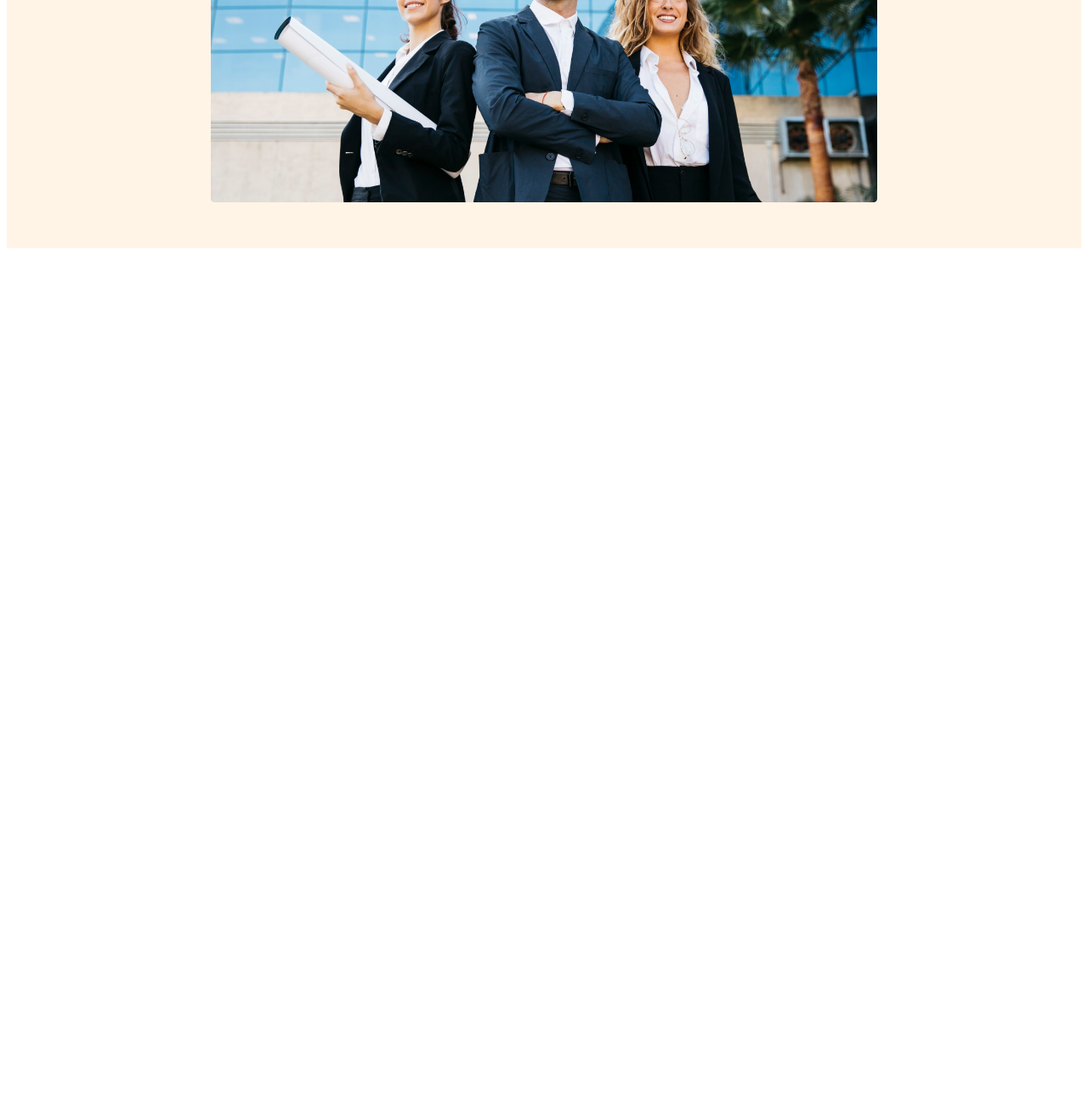
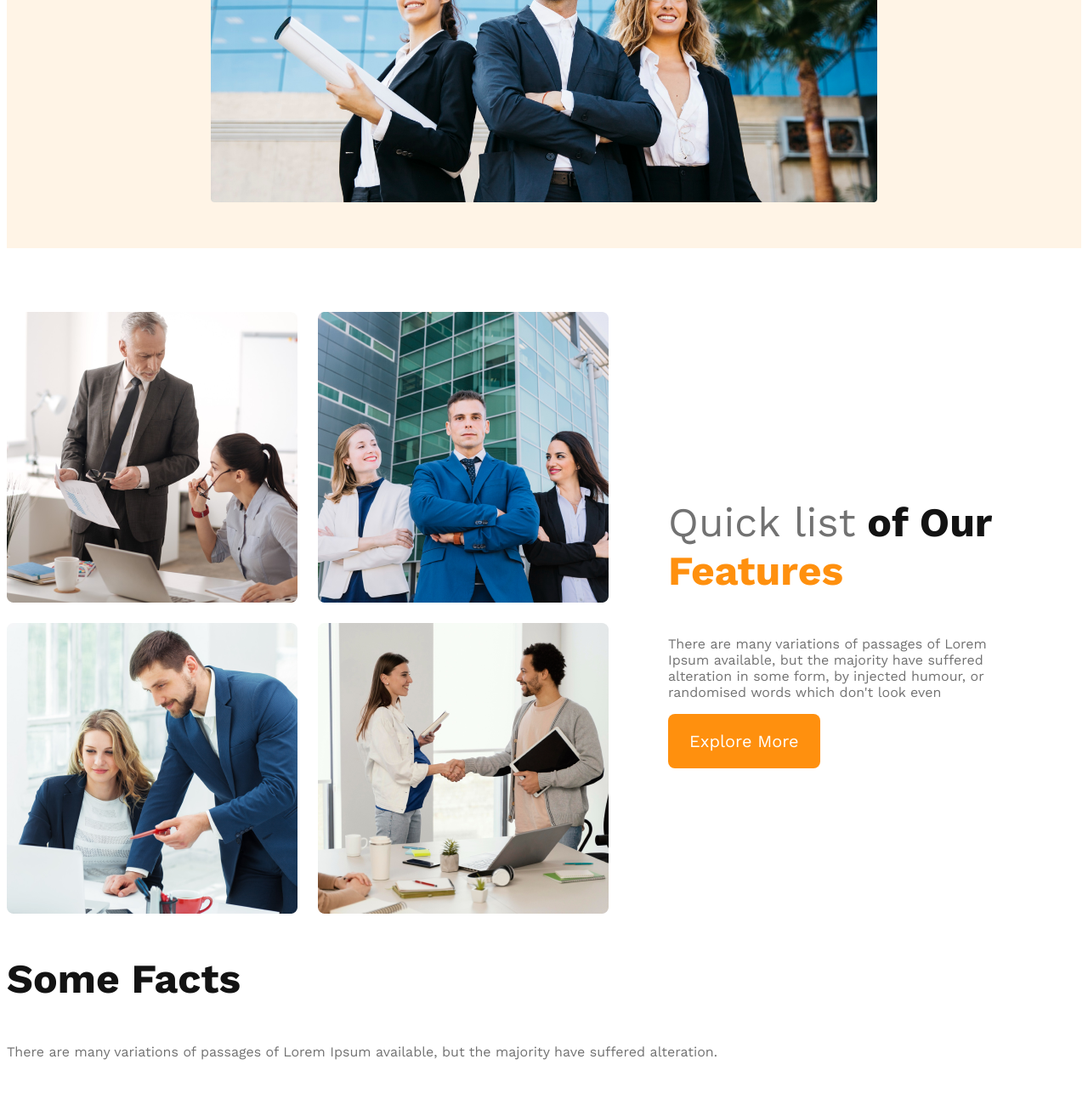
Before and after one commit to Nandidipto/G3-Architects, a plain HTML site: page index.html in a window 1280 px wide. Shown: the part 730-2016 px from the top of the page at 85% size. Before the commit the page ends 1030 px from the top, so only its background shows below. Drawn offline with nearby package versions, Linux system fonts and the light colour scheme.

Commit message:
new section added

```diff
--- a/index.html
+++ b/index.html
@@ -15,7 +15,7 @@
 <body>
     <header>
         <nav>
-            <h3>G3 Architects</h3>
+            <h3 class="section-title">G3 Architects</h3>
             <ul>
                 <li><a href="">Home</a></li>
                 <li><a href="">About</a></li>
@@ -26,7 +26,7 @@
         <div class="banner">
             <div class="banner-content">
                 <h1 class="banner-title">Brand New Group of Architects </h1>
-                <p class="banner-des">There are many variations of passages of Lorem Ipsum available, but the majority
+                <p class="text-lightgray">There are many variations of passages of Lorem Ipsum available, but the majority
                     have suffered alteration in some form, by injected humour, or randomised words which don't look even
                 </p>
                 <button class="btn-primary">Explore More</button>
@@ -35,7 +35,26 @@
         </div>
     </header>
     <main>
+        <section class="teams-container">
+            <div class="teams-image">
+                <img src="images/team1.png" alt=""></img>
+                <img src="images/team2.png" alt=""></img>
+                <img src="images/team3.png" alt=""></img>
+                <img src="images/team4.png" alt=""></img>
+            </div>
+            <div class="teams-content">
+                <h3 class="teams-title"><span class="part1">Quick list</span> <span class="part2">of Our</span> <span class="part3">Features</span></h3>
+                <p class="text-lightgray">There are many variations of passages of Lorem Ipsum available, but the majority have suffered alteration in some form, by injected humour, or randomised words which don't look even</p>
+                <button class="btn-primary">Explore More</button>
+            </div>
+        </section>
+        <section class="features">
 
+        </section>
+        <section class="some-facts">
+            <h3 class="section-title">Some Facts</h3>
+            <p class="text-lightgray">There are many variations of passages of Lorem Ipsum available, but the majority have suffered alteration.</p>
+        </section>
     </main>
     <footer>
 
--- a/styles/architect.css
+++ b/styles/architect.css
@@ -1,6 +1,11 @@
 /* shared styles */
 *{
     font-family: 'Work Sans', sans-serif;
+}
+.text-lightgray{
+    font-weight: 400;
+    color: #727272;
+    font-size: 1rem;
 }
 .btn-primary{
     color: #FFF;
@@ -12,6 +17,11 @@
     border: none;
     cursor: pointer;
 }
+.section-title{
+    font-weight: 700;
+    color: #131313;
+    font-size: 3rem;
+}
 /* header styles */
 header{
     background: rgba(255, 144, 14, 0.10);
@@ -21,12 +31,6 @@ nav{
     display: flex;
     justify-content: space-between;
     align-items: center;
-}
-nav h3{
-    font-weight: 2.8rem;
-    font-weight: 700;
-    color: #131313;
-    font-size: 3rem;
 }
 nav ul{
     display: flex;
@@ -54,14 +58,42 @@ nav li a{
     color: #131313;
     font-size: 4rem;
 }
-.banner-des{
-    font-weight: 400;
-    color: #727272;
-    font-size: 1rem;
-}
 .banner img{
     margin-top: 20px;
     width: 100%;
+}
+/* main styles */
+main{
+    max-width: 1440px;
+    margin: 75px auto;
+}
+.teams-container{
+    display: flex;
+    align-items: center;
+}
+.teams-image{
+    display: grid;
+    grid-template-columns: repeat(2, 1fr);
+    gap: 1.5rem;
+}
+.teams-content{
+    padding-left: 70px;
+    padding-right: 70px;
+}
+.teams-title{
+    font-size: 3rem;
+}
+.teams-title .part1{
+    color: #727272;
+    font-weight: 500;
+}
+.teams-title .part2{
+    color: #131313;
+    font-weight: 700;
+}
+.teams-title .part3{
+    color: #FF900E;
+    font-weight: 700;
 }
 /* responsive styles */
 /* small devices */
@@ -72,13 +104,23 @@ nav li a{
     nav{
         flex-direction: column;
     }
+    .teams-container{
+        flex-direction: column;
+    }
+    .teams-image{
+        grid-template-columns: repeat(1, 1fr);
+    }
+    .teams-content{
+        padding-left: 25px;
+        padding-right: 25px;
+    }
 }
 /* medium devices */
 @media screen and (min-width: 576px) and (max-width: 960px) {
     header{
         padding: 50px;
     }
-    nav{
+    nav, .teams-container{
         flex-direction: column;
     }
 
```
